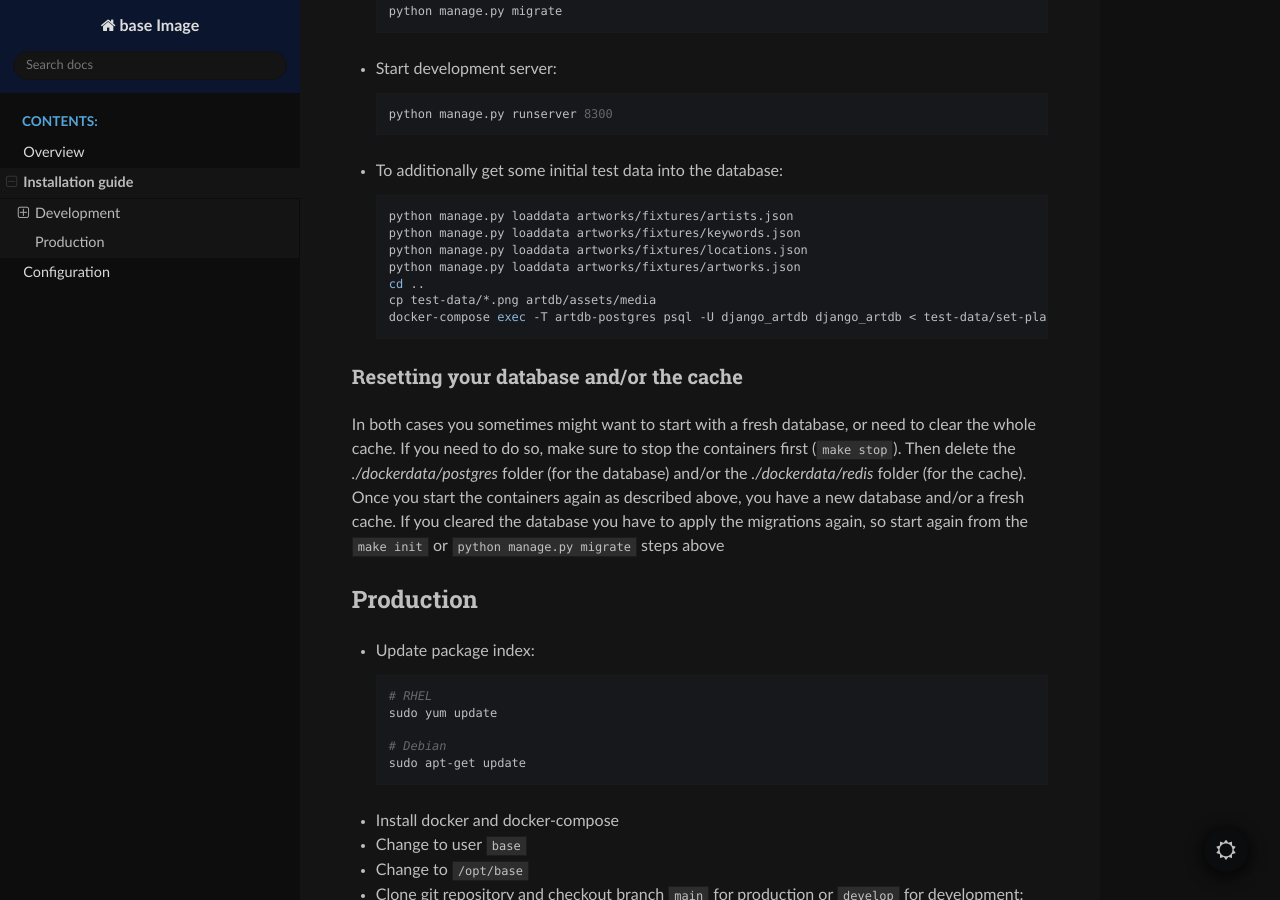
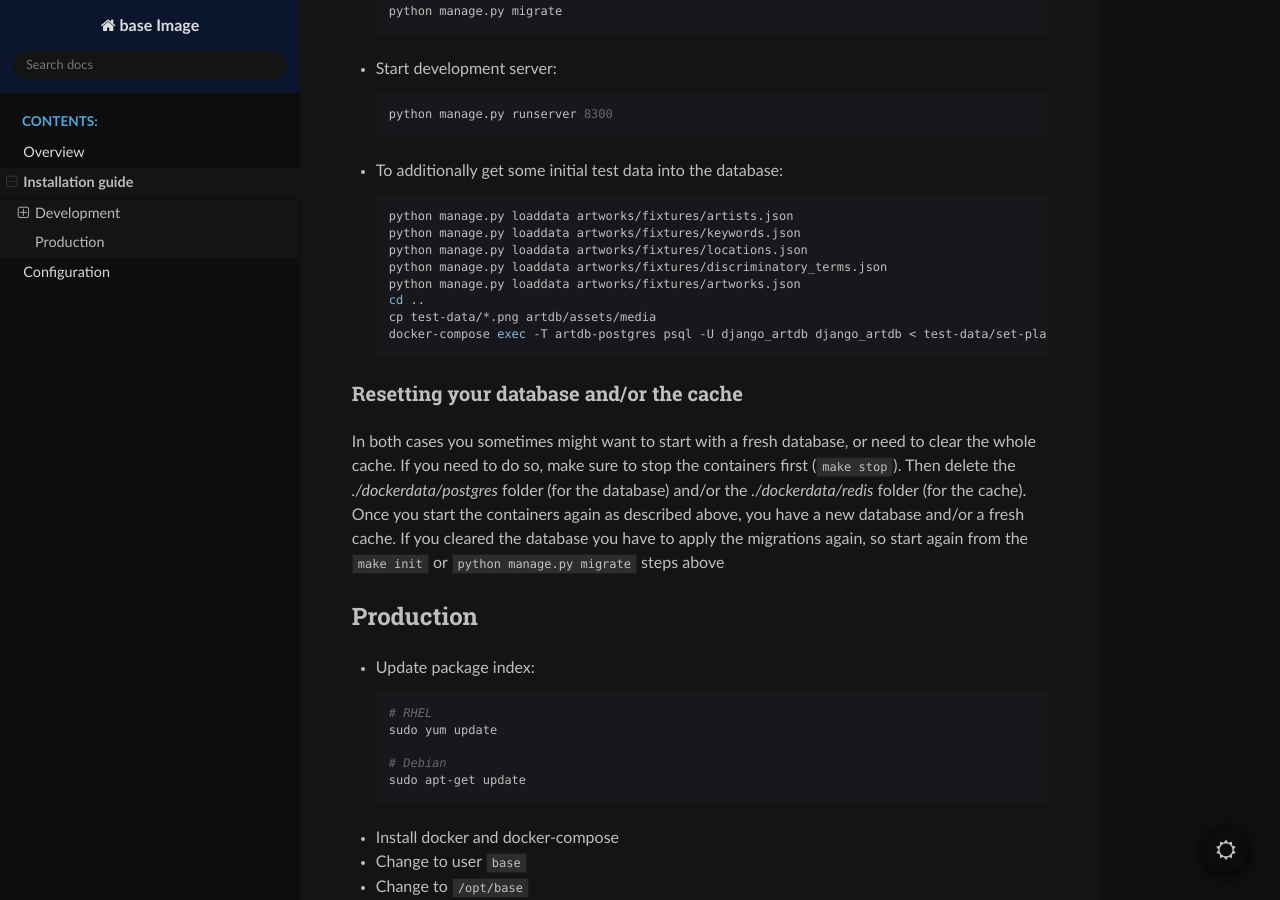
Before and after one commit to base-angewandte/image-backend, a Sphinx documentation site: the page built from docs/install.md, in a window 1280 px wide and 900 px high, scrolled down 2077 px. Built offline with Sphinx 7.4.7 and the Read the Docs theme 2.0.0, drawn with Linux system fonts in a browser that asks for light colours.

Commit message:
feat: provide fixtures for discriminatory terms

```diff
--- a/docs/install.md
+++ b/docs/install.md
@@ -120,6 +120,7 @@ subsections.
   python manage.py loaddata artworks/fixtures/artists.json
   python manage.py loaddata artworks/fixtures/keywords.json
   python manage.py loaddata artworks/fixtures/locations.json
+  python manage.py loaddata artworks/fixtures/discriminatory_terms.json
   python manage.py loaddata artworks/fixtures/artworks.json
   cd ..
   cp test-data/*.png artdb/assets/media
```
Also changed, not shown: 2 other files.
